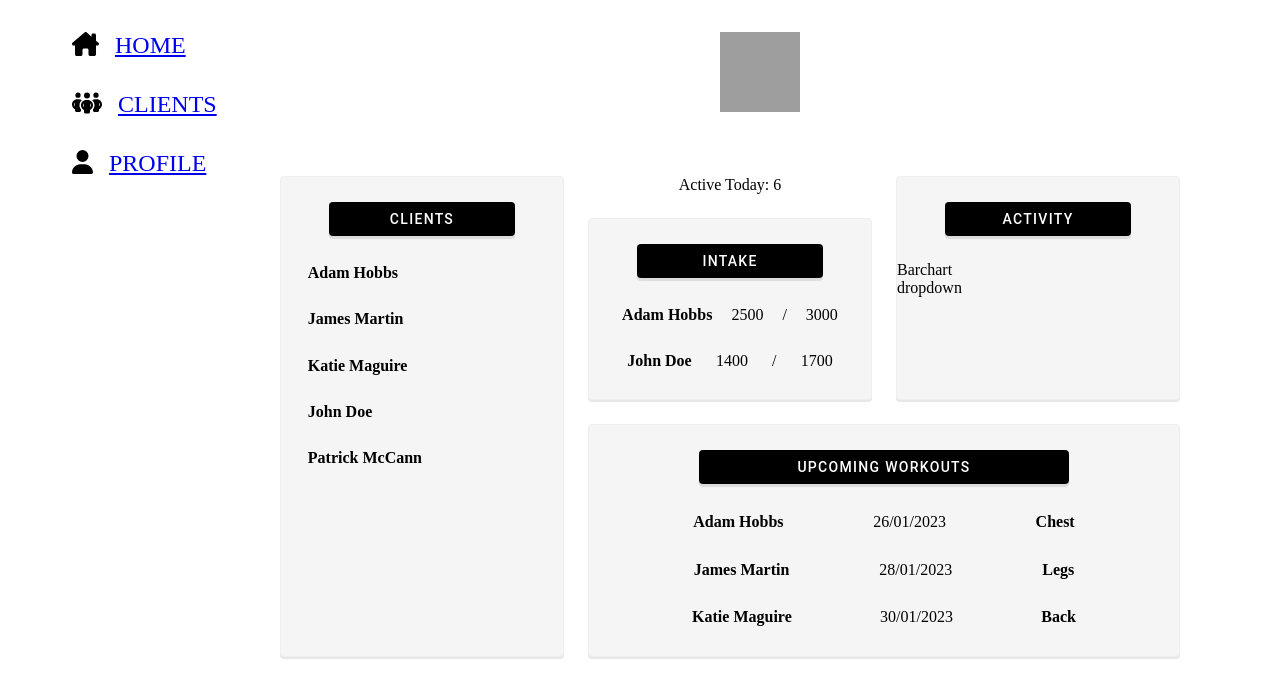
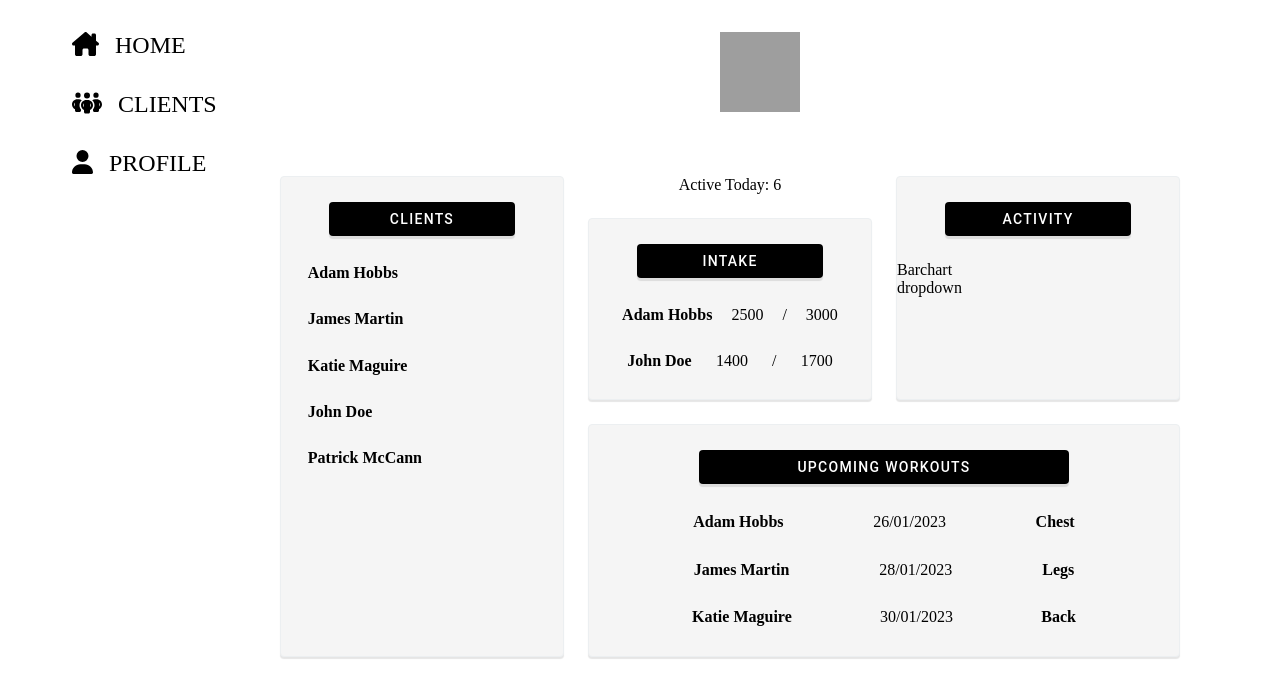
Before and after one commit to TrainingGuru/web, a React (Create React App) app: page / in a window 1280 px wide. Shown: the top 698 px of the page. Built offline with nearby package versions, Linux system fonts and the light colour scheme; grey boxes are pictures that could not be loaded.

Commit message:
Changed Nav Styles

```diff
--- a/src/TrainerClients.js
+++ b/src/TrainerClients.js
@@ -57,6 +57,10 @@ const styles = {
                 paddingLeft: "2rem",
                 icon: {
                     paddingRight: "1rem"
+                },
+                a: {
+                    textDecoration: "none",
+                    color: "rgb(0, 0, 0)"
                 }
             }
 
@@ -182,15 +186,15 @@ function TrainerClients() {
         <div style={styles.trainerClients.nav}>
             <div style={styles.trainerClients.nav.link}>
                 <FontAwesomeIcon style={styles.trainerClients.nav.link.icon} icon={faHouseChimney}/>
-                <Link to="/">HOME</Link>
+                <Link to="/" style={styles.trainerClients.nav.link.a}>HOME</Link>
             </div>
             <div style={styles.trainerClients.nav.link}>
                 <FontAwesomeIcon style={styles.trainerClients.nav.link.icon} icon={faPeopleGroup}/>
-                <Link to="/clientstrainer">CLIENTS</Link>
+                <Link to="/clientstrainer" style={styles.trainerClients.nav.link.a}>CLIENTS</Link>
             </div>
             <div style={styles.trainerClients.nav.link}>
                 <FontAwesomeIcon  style={styles.trainerClients.nav.link.icon} icon={faUser}/>
-                <Link to="/profiletrainer">PROFILE</Link>
+                <Link to="/profiletrainer" style={styles.trainerClients.nav.link.a}>PROFILE</Link>
             </div>
         </div>
         <div style={styles.trainerClients.header}>
--- a/src/TrainerHome.js
+++ b/src/TrainerHome.js
@@ -37,6 +37,10 @@ const styles = {
                 paddingLeft: "2rem",
                 icon: {
                     paddingRight: "1rem"
+                },
+                a: {
+                    textDecoration: "none",
+                    color: "rgb(0, 0, 0)"
                 }
             }
 
@@ -140,15 +144,15 @@ function TrainerHome() {
             <div style={styles.trainerHome.nav}>
                 <div style={styles.trainerHome.nav.link}>
                     <FontAwesomeIcon style={styles.trainerHome.nav.link.icon} icon={faHouseChimney}/>
-                    <Link to="/">HOME</Link>
+                    <Link to="/" style={styles.trainerHome.nav.link.a}>HOME</Link>
                 </div>
                 <div style={styles.trainerHome.nav.link}>
                     <FontAwesomeIcon style={styles.trainerHome.nav.link.icon} icon={faPeopleGroup}/>
-                    <Link to="/clientstrainer">CLIENTS</Link>
+                    <Link to="/clientstrainer" style={styles.trainerHome.nav.link.a}>CLIENTS</Link>
                 </div>
                 <div style={styles.trainerHome.nav.link}>
                     <FontAwesomeIcon style={styles.trainerHome.nav.link.icon} icon={faUser}/>
-                    <Link to="/profiletrainer">PROFILE</Link>
+                    <Link to="/profiletrainer" style={styles.trainerHome.nav.link.a}>PROFILE</Link>
                 </div>
             </div>
             <div style={styles.trainerHome.header}>
--- a/src/TrainerProfile.js
+++ b/src/TrainerProfile.js
@@ -43,6 +43,10 @@ const styles = {
                 paddingLeft: "2rem",
                 icon: {
                     paddingRight: "1rem"
+                },
+                a: {
+                    textDecoration: "none",
+                    color: "rgb(0, 0, 0)"
                 }
             }
 
@@ -58,15 +62,15 @@ function TrainerProfile() {
         <div style={styles.trainerProfile.nav}>
             <div style={styles.trainerProfile.nav.link}>
                 <FontAwesomeIcon style={styles.trainerProfile.nav.link.icon} icon={faHouseChimney}/>
-                <Link to="/">HOME</Link>
+                <Link to="/" style={styles.trainerProfile.nav.link.a}>HOME</Link>
             </div>
             <div style={styles.trainerProfile.nav.link}>
                 <FontAwesomeIcon style={styles.trainerProfile.nav.link.icon} icon={faPeopleGroup}/>
-                <Link to="/clientstrainer">CLIENTS</Link>
+                <Link to="/clientstrainer" style={styles.trainerProfile.nav.link.a}>CLIENTS</Link>
             </div>
             <div style={styles.trainerProfile.nav.link}>
                 <FontAwesomeIcon  style={styles.trainerProfile.nav.link.icon} icon={faUser}/>
-                <Link to="/profiletrainer">PROFILE</Link>
+                <Link to="/profiletrainer" style={styles.trainerProfile.nav.link.a}>PROFILE</Link>
             </div>
         </div>
         <div style={styles.trainerProfile.header}>
```
